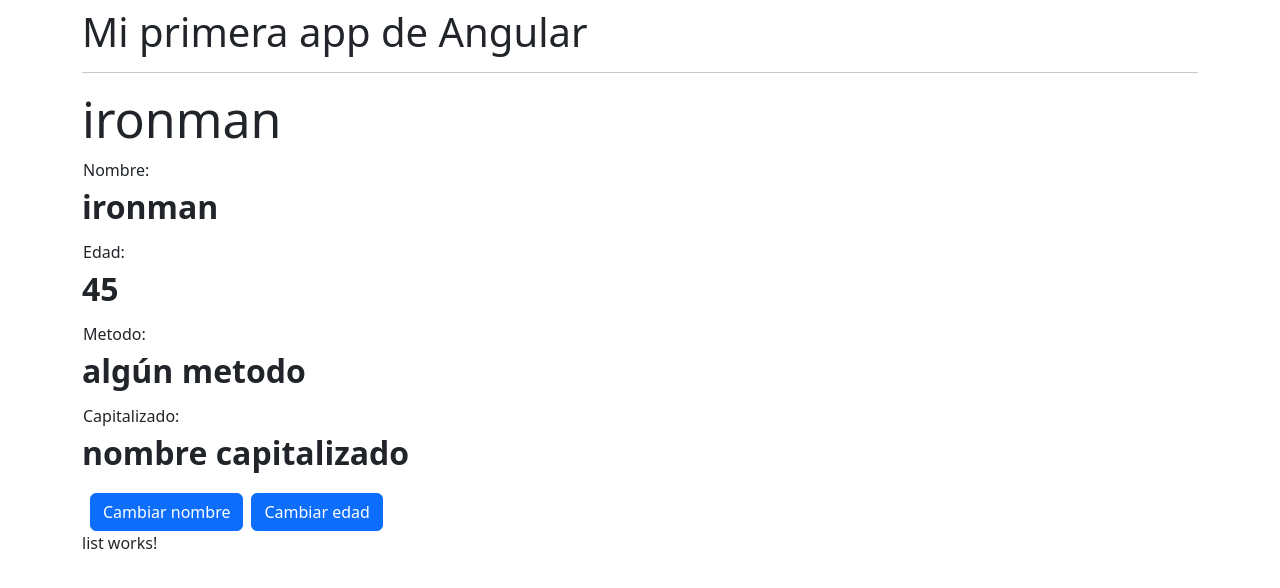
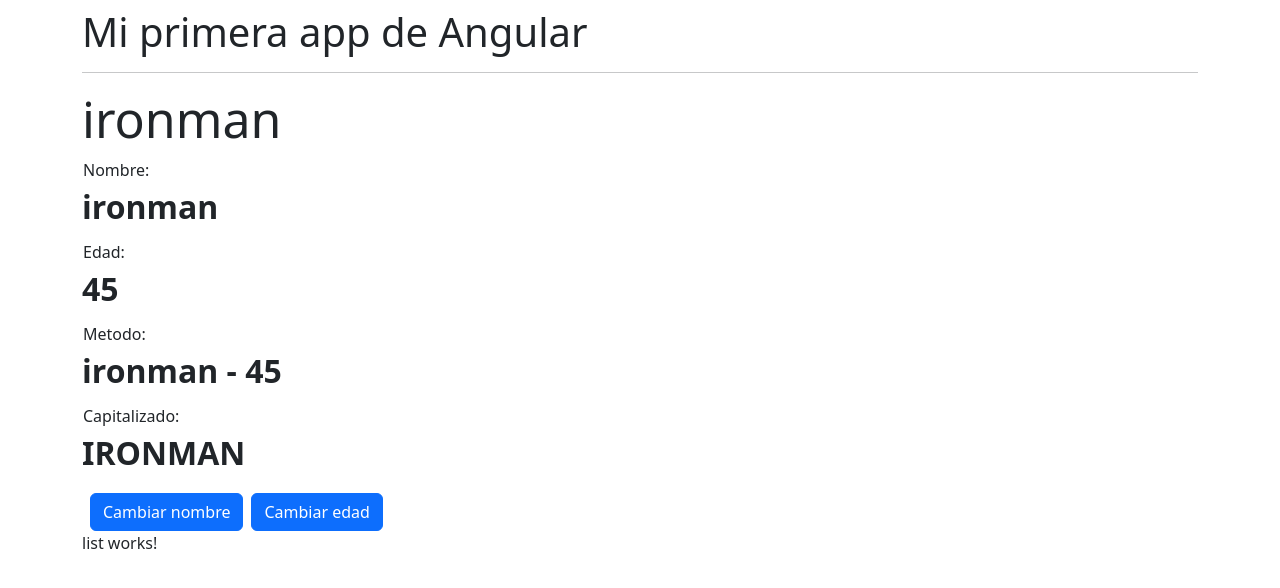
Before and after one commit to chalscc/Angular-Fundamentals, an Angular app: page / in a window 1280 px wide. Shown: the top 588 px of the page. Built offline with nearby package versions, Linux system fonts and the light colour scheme.

Commit message:
46. One way databinding

```diff
--- a/src/app/heroes/hero/hero.component.html
+++ b/src/app/heroes/hero/hero.component.html
@@ -8,10 +8,10 @@
   <dd> {{age}} </dd>
 
   <td> Metodo: </td>
-  <dd> algún metodo </dd>
+  <dd> {{getheroDescription()}} </dd>
 
   <td> Capitalizado: </td>
-  <dd> nombre capitalizado </dd>
+  <dd> {{ capitalizedName}} </dd>
 </dl>
 
 
--- a/src/app/heroes/hero/hero.component.ts
+++ b/src/app/heroes/hero/hero.component.ts
@@ -12,5 +12,11 @@
   public name: string = 'ironman';
   public age: number = 45;
 
+  get capitalizedName(): string {
+    return this.name.toUpperCase();
+  }
 
+  getheroDescription(): string {
+    return `${this.name} - ${this.age}`;
+  }
 }
```
